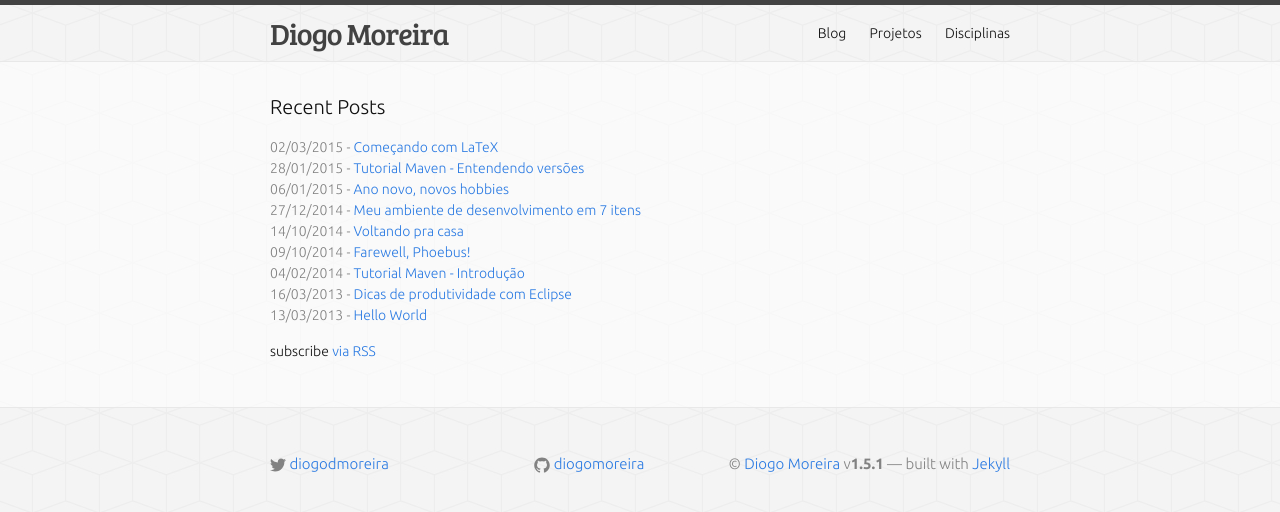
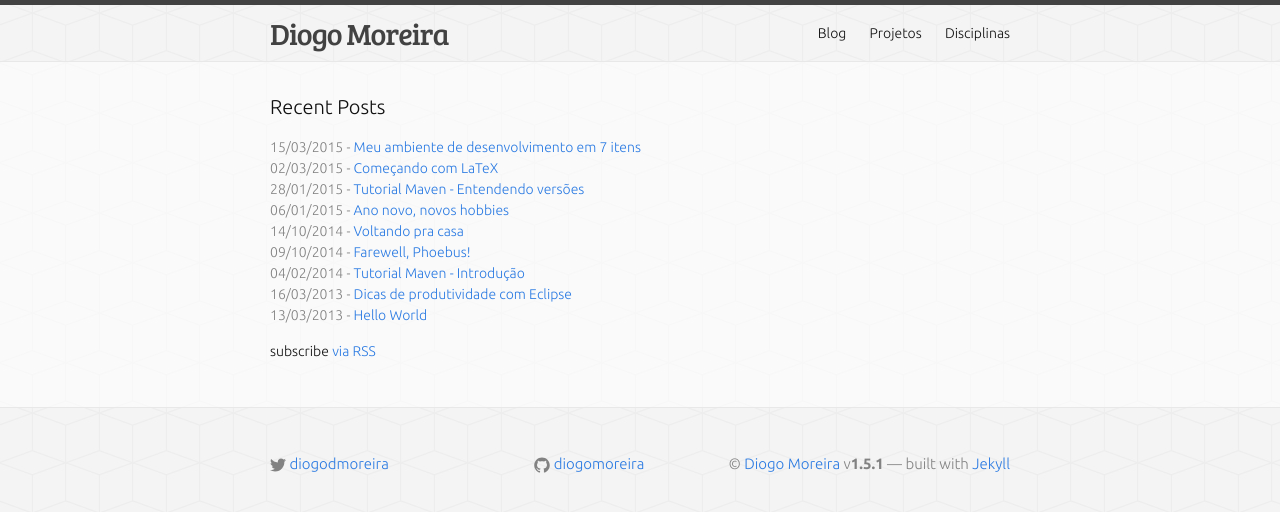
Before and after one commit to ricardojob/diogomoreira.github.io, a Jekyll site: the page built from blog.md, in a window 1280 px wide. Shown: the top 512 px of the page. Built offline with Jekyll 4.4.1, drawn with Linux system fonts in a browser that asks for light colours.

Commit message:
Changing post date

```diff
--- a/_posts/2015-03-15-meu-ambiente-em-7-itens.md
+++ b/_posts/2015-03-15-meu-ambiente-em-7-itens.md
@@ -1,7 +1,7 @@
 ---
 layout: post
 title: "Meu ambiente de desenvolvimento em 7 itens"
-date: 2014-12-27 15:23:00
+date: 2015-03-15 23:40:00
 comments: true
 tags: development off-topic pt-br
 ---
```
